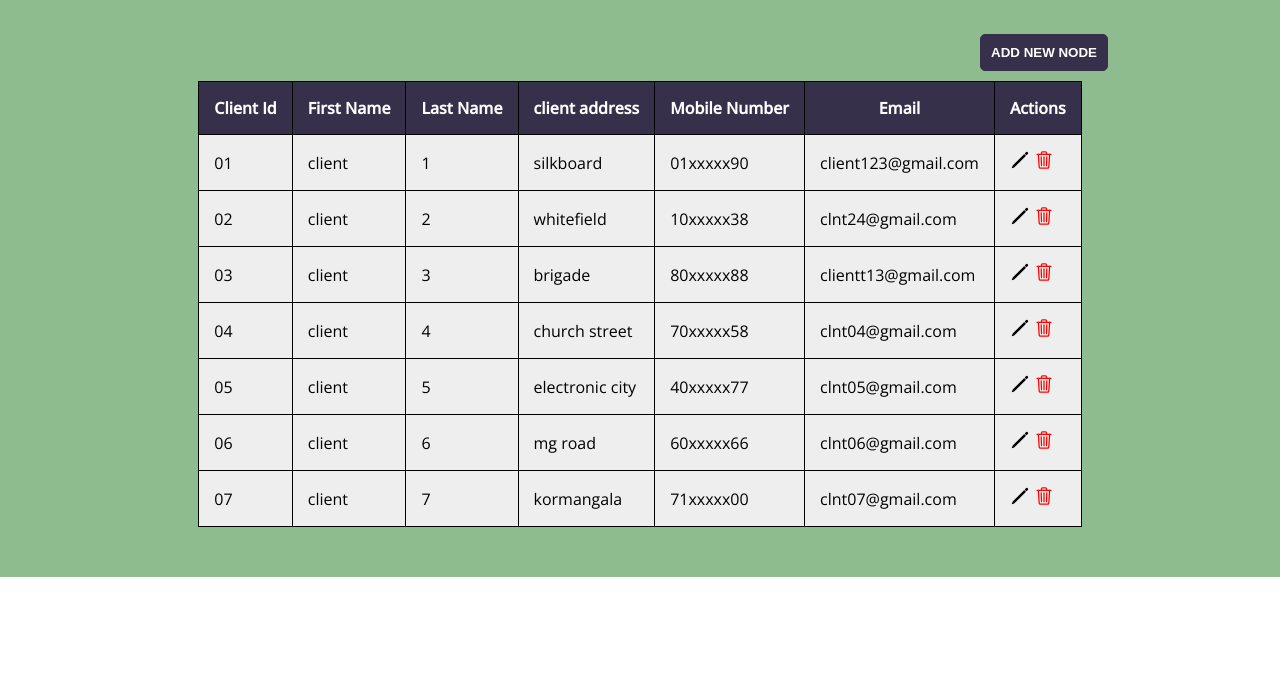
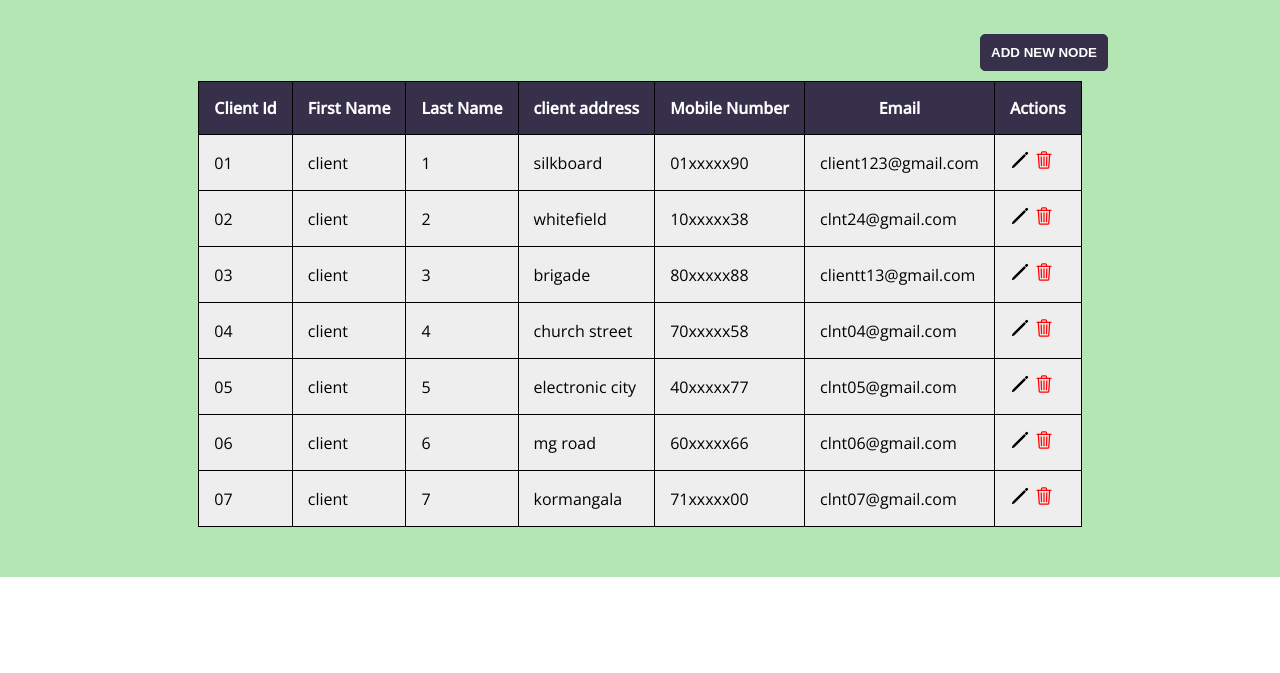
Before and after one commit to arjun27pm/dom-parser, a plain HTML site: page index.html in a window 1280 px wide. Shown: the part 127-800 px from the top of the page. Drawn offline with nearby package versions, Linux system fonts and the light colour scheme.

Commit message:
Update indexdom.css

```diff
--- a/indexdom.css
+++ b/indexdom.css
@@ -11,7 +11,7 @@ html,body{
 }
 
 .main-container{
-    background: #8FBC8F;
+    background: #b3e6b3;
     padding-bottom: 50px;
 }
 
```
